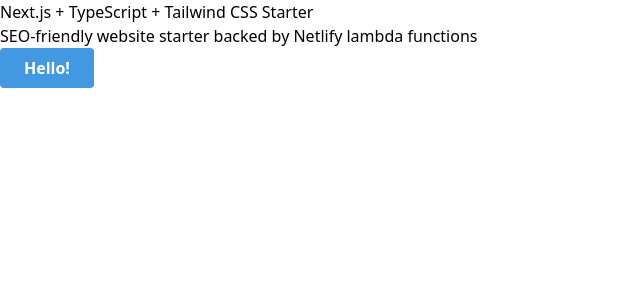
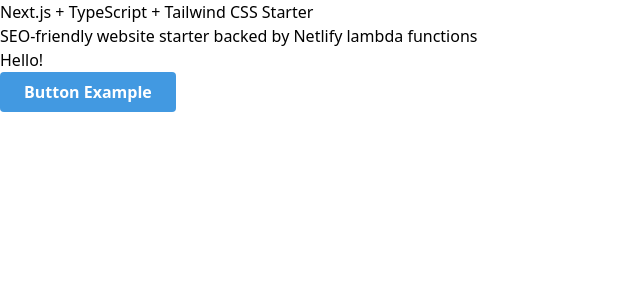
Before and after one commit to aeksco/react-next-typescript-netlify-starter, a Next.js app: page / in a window 1280 px wide. Shown: the top 300 px of the page, without its empty margins (0-640 px from the left). Built offline with nearby package versions, Linux system fonts and the light colour scheme.

Commit message:
Added Hello component to pages/index.tsx

```diff
--- a/src/pages/index.tsx
+++ b/src/pages/index.tsx
@@ -1,11 +1,12 @@
 import * as React from "react";
+import { Hello } from "../components/Hello";
 
 export default function () {
   return (
     <div className="row">
       <h1>Next.js + TypeScript + Tailwind CSS Starter</h1>
       <p>SEO-friendly website starter backed by Netlify lambda functions</p>
-      <button className="btn btn-blue">Hello!</button>
+      <Hello />
     </div>
   );
 }
```
